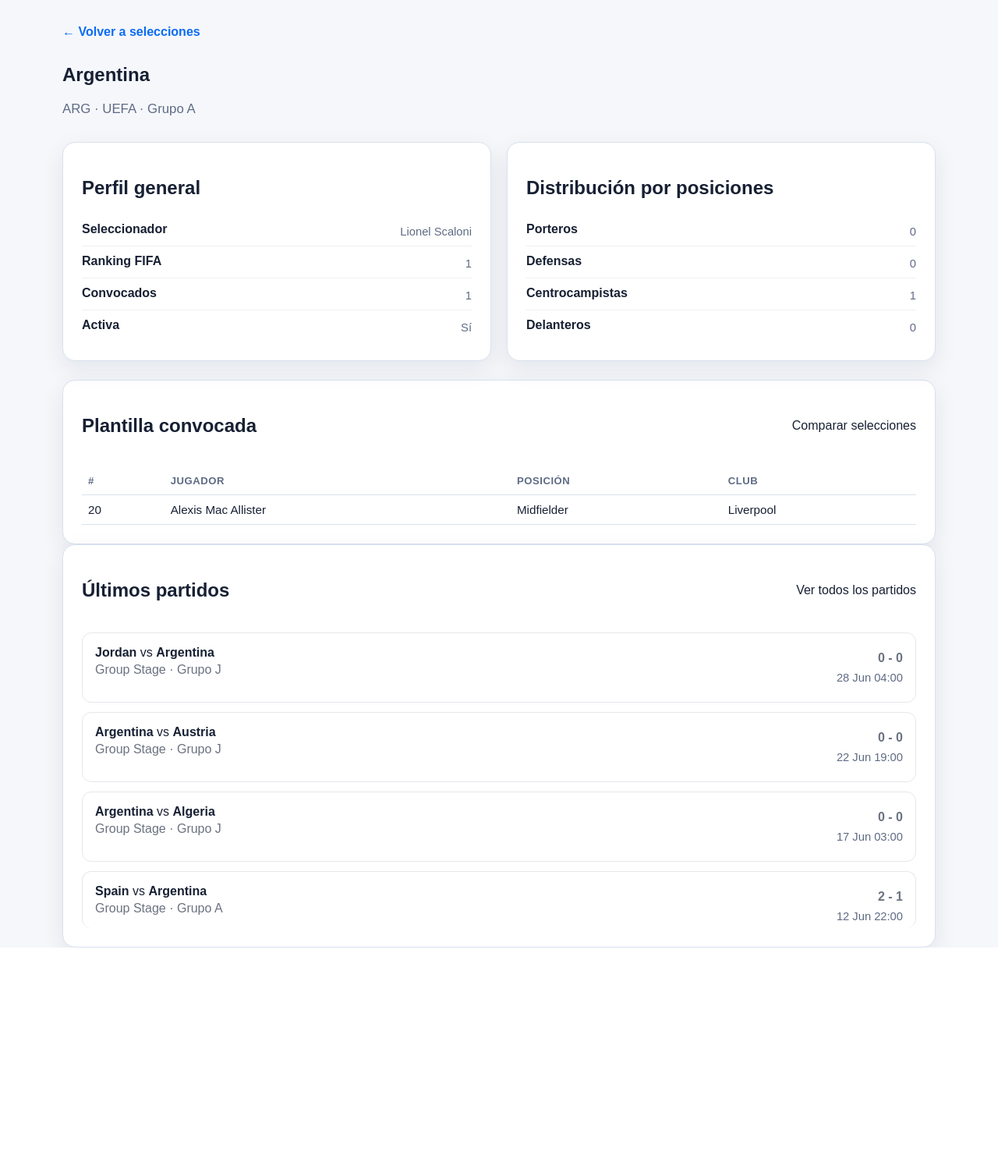
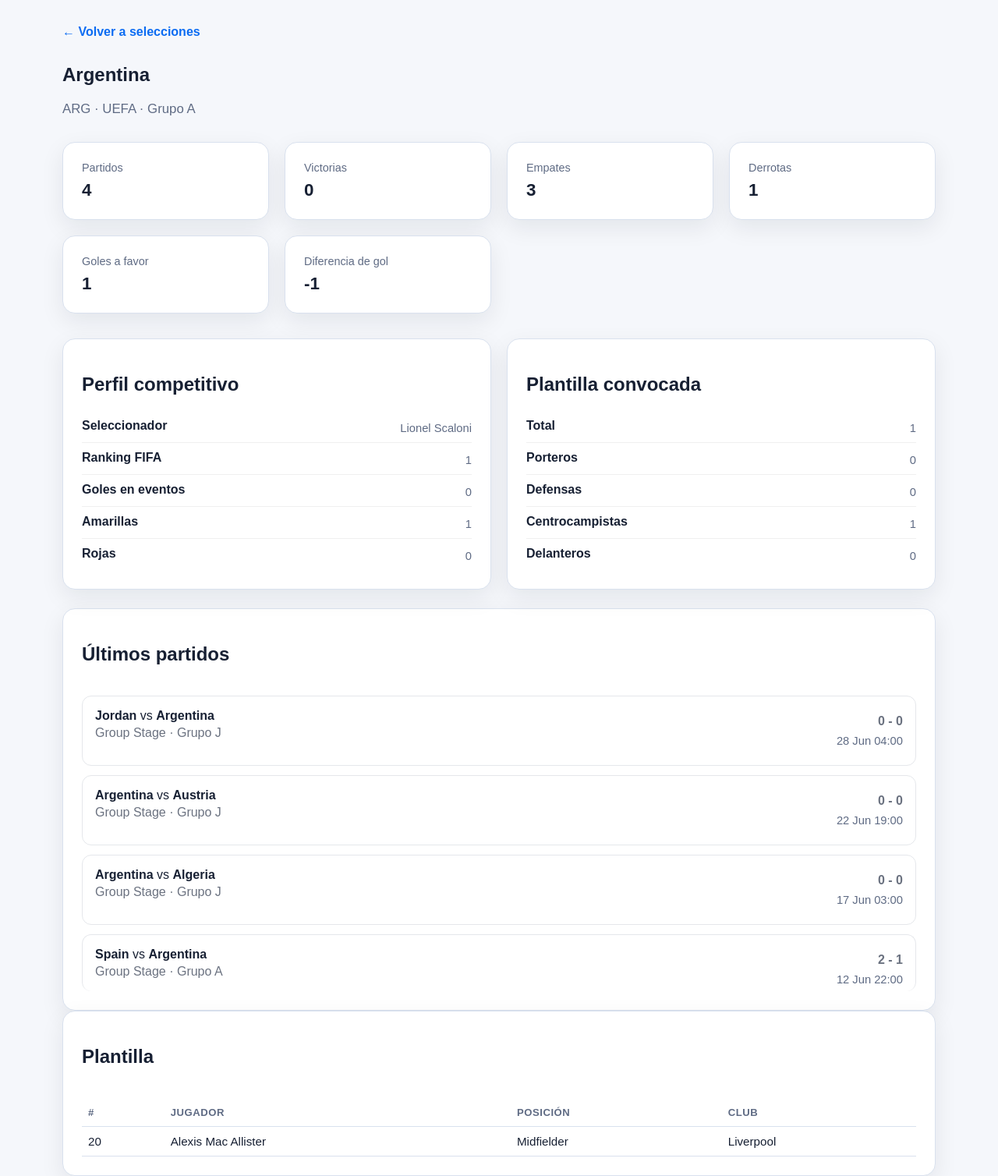
Before and after one commit to Alconde/mundialscope, a Django app: page /teams/2/ in a window 1280 px wide. Shown: the part 67-1575 px from the top of the page at 78% size. Before the commit the page ends 1282 px from the top, so only its background shows below. Run offline with Django 5.2, Linux system fonts and the light colour scheme; data comes from the database, SQL or seed files in the repository.

Commit message:
KPIs por selección + dashboard analítico inicial

```diff
--- a/teams/services.py
+++ b/teams/services.py
@@ -1,4 +1,5 @@
-from matches.models import Match
+from django.db.models import Q
+from matches.models import Match, MatchEvent
 
 
 def get_team_matches_queryset(team):
@@ -70,3 +71,73 @@ def build_team_stats(team):
         "last_matches": finished_matches[:5],
         "upcoming_matches": sorted(upcoming_matches, key=lambda m: m.match_date)[:5],
     }
+
+
+def get_team_dashboard_kpis(team):
+    matches_qs = Match.objects.filter(
+        Q(home_team=team) | Q(away_team=team)
+    ).distinct()
+
+    total_matches = matches_qs.count()
+
+    wins = 0
+    draws = 0
+    losses = 0
+    goals_for = 0
+    goals_against = 0
+
+    recent_matches = matches_qs.order_by("-match_date")[:5]
+
+    for match in matches_qs:
+        if match.home_team_id == team.id:
+            gf = match.home_score
+            ga = match.away_score
+        else:
+            gf = match.away_score
+            ga = match.home_score
+
+        goals_for += gf
+        goals_against += ga
+
+        if gf > ga:
+            wins += 1
+        elif gf == ga:
+            draws += 1
+        else:
+            losses += 1
+
+    yellow_cards = MatchEvent.objects.filter(
+        team=team,
+        event_type=MatchEvent.EventType.YELLOW_CARD
+    ).count()
+
+    red_cards = MatchEvent.objects.filter(
+        team=team,
+        event_type__in=[
+            MatchEvent.EventType.RED_CARD,
+            MatchEvent.EventType.SECOND_YELLOW_RED,
+        ]
+    ).count()
+
+    goals_scored_events = MatchEvent.objects.filter(
+        team=team,
+        event_type__in=[
+            MatchEvent.EventType.GOAL,
+            MatchEvent.EventType.PENALTY_GOAL,
+            MatchEvent.EventType.OWN_GOAL,
+        ]
+    ).count()
+
+    return {
+        "total_matches": total_matches,
+        "wins": wins,
+        "draws": draws,
+        "losses": losses,
+        "goals_for": goals_for,
+        "goals_against": goals_against,
+        "goal_difference": goals_for - goals_against,
+        "yellow_cards": yellow_cards,
+        "red_cards": red_cards,
+        "goals_scored_events": goals_scored_events,
+        "recent_matches": recent_matches,
+    }
--- a/teams/views.py
+++ b/teams/views.py
@@ -6,7 +6,7 @@ from .services import build_team_stats
 from .forms import TeamComparisonForm
 from .comparison_services import build_team_comparison
 from .report_services import generate_team_report
-
+from .services import get_team_dashboard_kpis
 
 
 class TeamListAPIView(generics.ListAPIView):
@@ -87,3 +87,54 @@ class TeamComparisonPageView(TemplateView):
             context["comparison"] = build_team_comparison(team_a, team_b)
 
         return context
+
+
+class TeamListPageView(ListView):
+    model = Team
+    template_name = "teams/team_list.html"
+    context_object_name = "teams"
+    queryset = Team.objects.filter(is_active=True).order_by("group", "name")
+
+
+class TeamDetailPageView(DetailView):
+    model = Team
+    template_name = "teams/team_detail.html"
+    context_object_name = "team"
+
+    def get_context_data(self, **kwargs):
+        context = super().get_context_data(**kwargs)
+        team = self.object
+
+        players = team.players.filter(is_called_up=True).order_by(
+            "position", "shirt_number", "last_name"
+        )
+
+        team_kpis = get_team_dashboard_kpis(team)
+
+        context["players"] = players
+        context["player_count"] = players.count()
+        context["goalkeepers"] = players.filter(position="GK").count()
+        context["defenders"] = players.filter(position="DF").count()
+        context["midfielders"] = players.filter(position="MF").count()
+        context["forwards"] = players.filter(position="FW").count()
+
+        context.update(team_kpis)
+
+        return context
+
+
+class TeamComparisonPageView(TemplateView):
+    template_name = "teams/team_compare.html"
+
+    def get_context_data(self, **kwargs):
+        context = super().get_context_data(**kwargs)
+        form = TeamComparisonForm(self.request.GET or None)
+        context["form"] = form
+        context["comparison"] = None
+
+        if form.is_valid():
+            team_a = form.cleaned_data["team_a"]
+            team_b = form.cleaned_data["team_b"]
+            context["comparison"] = build_team_comparison(team_a, team_b)
+
+        return context
--- a/templates/teams/team_detail.html
+++ b/templates/teams/team_detail.html
@@ -11,20 +11,49 @@
     </p>
 </section>
 
+<section class="kpi-grid">
+    <div class="card kpi-card">
+        <span class="kpi-label">Partidos</span>
+        <strong class="kpi-value">{{ total_matches }}</strong>
+    </div>
+    <div class="card kpi-card">
+        <span class="kpi-label">Victorias</span>
+        <strong class="kpi-value">{{ wins }}</strong>
+    </div>
+    <div class="card kpi-card">
+        <span class="kpi-label">Empates</span>
+        <strong class="kpi-value">{{ draws }}</strong>
+    </div>
+    <div class="card kpi-card">
+        <span class="kpi-label">Derrotas</span>
+        <strong class="kpi-value">{{ losses }}</strong>
+    </div>
+    <div class="card kpi-card">
+        <span class="kpi-label">Goles a favor</span>
+        <strong class="kpi-value">{{ goals_for }}</strong>
+    </div>
+    <div class="card kpi-card">
+        <span class="kpi-label">Diferencia de gol</span>
+        <strong class="kpi-value">{{ goal_difference }}</strong>
+    </div>
+</section>
+
 <section class="content-grid">
     <div class="card">
-        <h2>Perfil general</h2>
+        <h2>Perfil competitivo</h2>
         <ul class="team-list">
             <li><strong>Seleccionador</strong><span>{{ team.coach|default:"-" }}</span></li>
             <li><strong>Ranking FIFA</strong><span>{{ team.fifa_ranking|default:"-" }}</span></li>
-            <li><strong>Convocados</strong><span>{{ player_count }}</span></li>
-            <li><strong>Activa</strong><span>{% if team.is_active %}Sí{% else %}No{% endif %}</span></li>
+            <li><strong>Goles en eventos</strong><span>{{ goals_scored_events }}</span></li>
+            <li><strong>Amarillas</strong><span>{{ yellow_cards }}</span></li>
+            <li><strong>Rojas</strong><span>{{ red_cards }}</span></li>
         </ul>
     </div>
 
     <div class="card">
-        <h2>Distribución por posiciones</h2>
+        <h2>Plantilla convocada</h2>
         <ul class="team-list">
+            <li><strong>Total</strong><span>{{ player_count }}</span></li>
             <li><strong>Porteros</strong><span>{{ goalkeepers }}</span></li>
             <li><strong>Defensas</strong><span>{{ defenders }}</span></li>
             <li><strong>Centrocampistas</strong><span>{{ midfielders }}</span></li>
@@ -35,44 +64,7 @@
 
 <section class="card">
     <div class="section-header">
-        <h2>Plantilla convocada</h2>
-        <a href="{% url 'teams:team-compare' %}">Comparar selecciones</a>
-    </div>
-
-    <table class="standings-table">
-        <thead>
-            <tr>
-                <th>#</th>
-                <th>Jugador</th>
-                <th>Posición</th>
-                <th>Club</th>
-            </tr>
-        </thead>
-        <tbody>
-            {% for player in players %}
-                <tr>
-                    <td>{{ player.shirt_number|default:"-" }}</td>
-                    <td>
-                        <a href="{% url 'players:player-detail' player.pk %}">
-                            {{ player.full_name }}
-                        </a>
-                    </td>
-                    <td>{{ player.get_position_display }}</td>
-                    <td>{{ player.club|default:"-" }}</td>
-                </tr>
-            {% empty %}
-                <tr>
-                    <td colspan="4">No hay jugadores cargados para esta selección.</td>
-                </tr>
-            {% endfor %}
-        </tbody>
-    </table>
-</section>
-
-<section class="card">
-    <div class="section-header">
         <h2>Últimos partidos</h2>
-        <a href="{% url 'matches:match-page-list' %}">Ver todos los partidos</a>
     </div>
 
     <div class="match-list">
@@ -92,4 +84,39 @@
         {% endfor %}
     </div>
 </section>
+
+<section class="card">
+    <div class="section-header">
+        <h2>Plantilla</h2>
+    </div>
+
+    <table class="standings-table">
+        <thead>
+            <tr>
+                <th>#</th>
+                <th>Jugador</th>
+                <th>Posición</th>
+                <th>Club</th>
+            </tr>
+        </thead>
+        <tbody>
+            {% for player in players %}
+                <tr>
+                    <td>{{ player.shirt_number|default:"-" }}</td>
+                    <td>
+                        <a href="{% url 'players:player-detail' player.pk %}">
+                            {{ player.first_name }} {{ player.last_name }}
+                        </a>
+                    </td>
+                    <td>{{ player.get_position_display }}</td>
+                    <td>{{ player.club|default:"-" }}</td>
+                </tr>
+            {% empty %}
+                <tr>
+                    <td colspan="4">No hay jugadores cargados para esta selección.</td>
+                </tr>
+            {% endfor %}
+        </tbody>
+    </table>
+</section>
 {% endblock %}
```
Also changed, not shown: core/views.py (+62 -2 lines).
